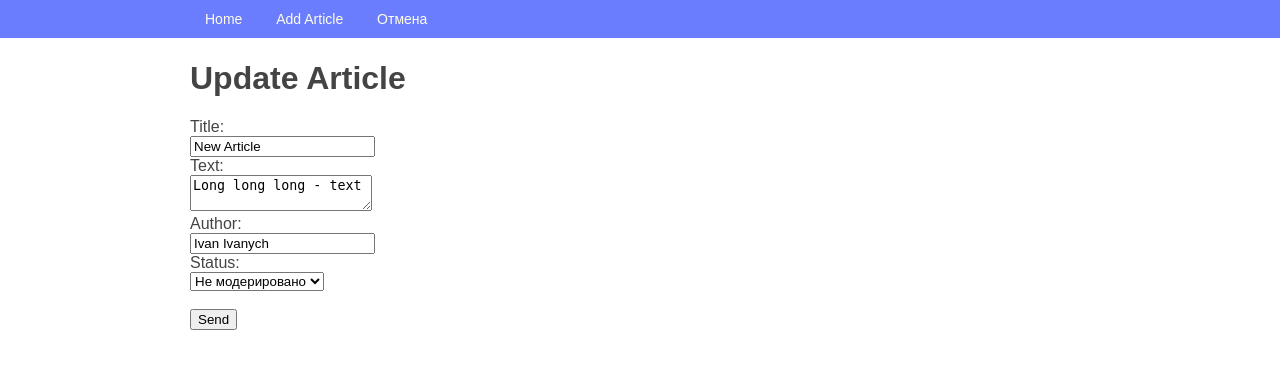
After one commit to someq/django_hello_pt_6, a Django app: page /article/1/update/ in a window 1280 px wide. The commit adds this page. Shown: the top 369 px of the page. Run offline with Django 3.2, Linux system fonts and the light colour scheme; data comes from the database, SQL or seed files in the repository.

Commit message:
Добавлено обновление статьи.

```diff
--- a/source/hello/urls.py
+++ b/source/hello/urls.py
@@ -15,11 +15,13 @@ Including another URLconf
 """
 from django.contrib import admin
 from django.urls import path
-from webapp.views import index_view, article_create_view, article_view
+from webapp.views import index_view, article_create_view, article_view, \
+    article_update_view
 
 urlpatterns = [
     path('admin/', admin.site.urls),
     path('', index_view, name='index'),
     path('article/<int:pk>/', article_view, name='article_view'),
     path('articles/add/', article_create_view, name='article_create'),
+    path('article/<int:pk>/update/', article_update_view, name='article_update'),
 ]
--- a/source/webapp/static/css/style.css
+++ b/source/webapp/static/css/style.css
@@ -48,3 +48,7 @@ body {
     color: #ffc122;
     text-decoration: underline;
 }
+
+.pre {
+    white-space: pre;
+}
--- /dev/null
+++ b/source/webapp/templates/article_update.html
@@ -0,0 +1,37 @@
+{% extends "base.html" %}
+
+{% block title %}Update{% endblock %}
+
+{% block menu %}
+    <li><a href="{% url 'article_view' article.pk %}">Отмена</a></li>
+{% endblock %}
+
+{% block content %}
+    <h1>Update Article</h1>
+
+    <form action="{% url "article_update" article.pk %}" method="post">
+        {% csrf_token %}
+
+        <label>Title:</label><br/>
+        <input type="text" name="title" value="{{ article.title }}"/><br/>
+
+        <label>Text:</label><br/>
+        <textarea name="text">{{ article.text }}</textarea><br/>
+
+        <label>Author:</label><br/>
+        <input type="text" name="author" value="{{ article.author }}"/><br/>
+
+        <label for="id-status">Status:</label><br/>
+        <select name="status" id="id-status">
+            {% for value, label in status_choices %}
+                <option value="{{ value }}"
+                        {% if value == article.value %}selected{% endif %}>
+                    {{ label }}
+                </option>
+            {% endfor %}
+        </select><br/>
+
+        <br/>
+        <input type="submit" value="Send"/>
+    </form>
+{% endblock %}
--- a/source/webapp/templates/article_view.html
+++ b/source/webapp/templates/article_view.html
@@ -2,8 +2,12 @@
 
 {% block title %}View{% endblock %}
 
+{% block menu %}
+    <li><a href="{% url "article_update" article.pk %}">Обновить</a></li>
+{% endblock %}
+
 {% block content %}
     <h1>{{ article.title }}</h1>
-    <p>{{ article.text }}</p>
+    <p class="pre">{{ article.text }}</p>
     <p>By: {{ article.author }} | {{ article.created_at }}</p>
 {% endblock %}
--- a/source/webapp/templates/index.html
+++ b/source/webapp/templates/index.html
@@ -8,6 +8,6 @@
         <h3><a href="{% url "article_view" article.pk %}">{{ article.title }}</a></h3>
         <p>Статус: ({{ article.status }} | {{ article.get_status_display }})</p>
         <p>{{ article.author }} | {{ article.created_at }}</p>
-        <div>{{ article.text }}</div>
+        <p><a href="{% url "article_update" article.pk %}">Update</a></p>
     {% endfor %}
 {% endblock %}
--- a/source/webapp/views.py
+++ b/source/webapp/views.py
@@ -38,3 +38,23 @@ def article_create_view(request):
         return redirect('article_view', pk=article.pk)
     else:
         return HttpResponseNotAllowed(permitted_methods=['GET', 'POST'])
+
+
+def article_update_view(request, pk):
+    # article = Article.objects.get(pk=pk)
+    article = get_object_or_404(Article, pk=pk)
+    if request.method == "GET":
+        return render(request, 'article_update.html', context={
+            'status_choices': STATUS_CHOICES,
+            'article': article
+        })
+    elif request.method == 'POST':
+        article.title = request.POST.get('title')
+        article.text = request.POST.get('text')
+        article.author = request.POST.get('author')
+        article.status = request.POST.get('status')
+        article.save()
+
+        return redirect('article_view', pk=article.pk)
+    else:
+        return HttpResponseNotAllowed(permitted_methods=['GET', 'POST'])
```
